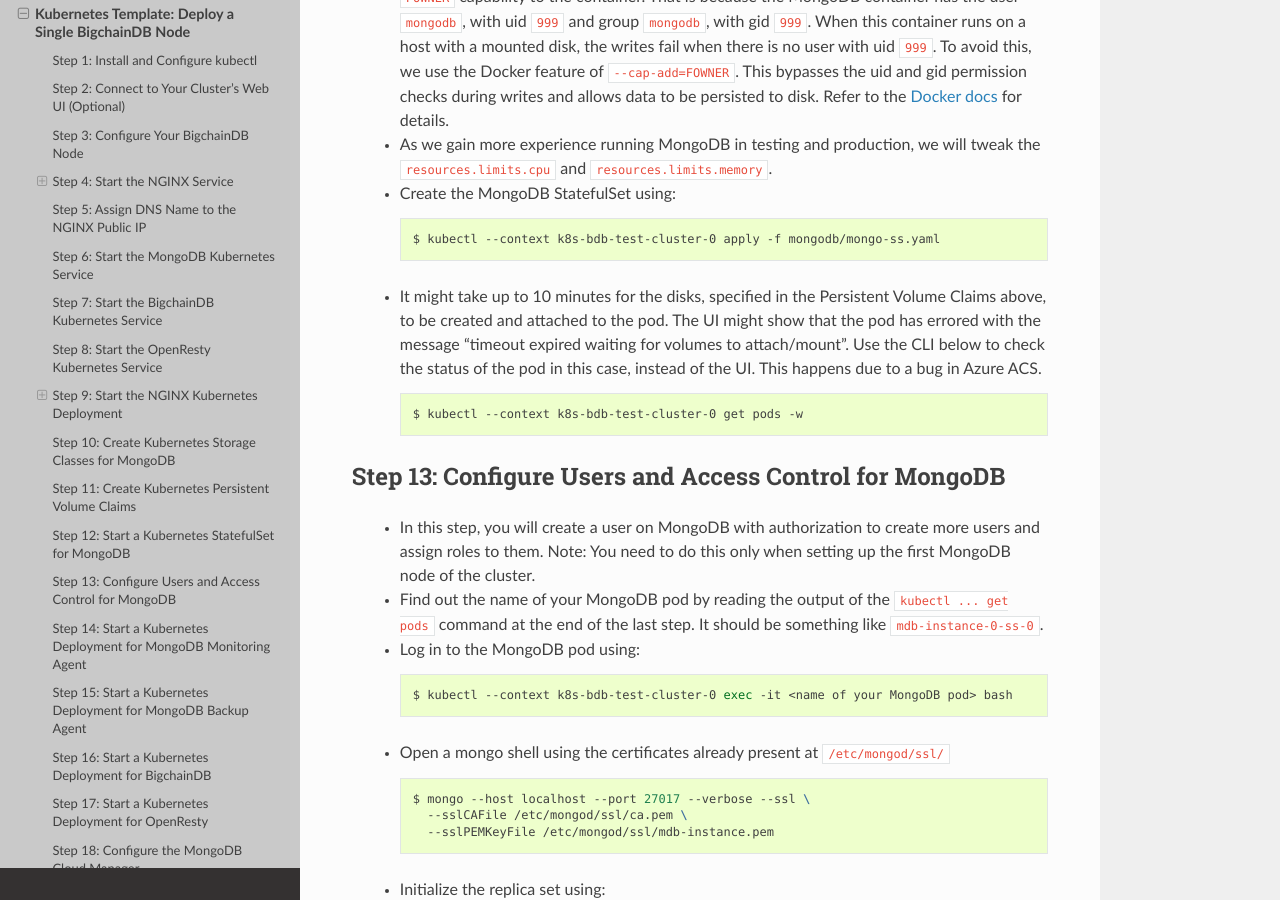
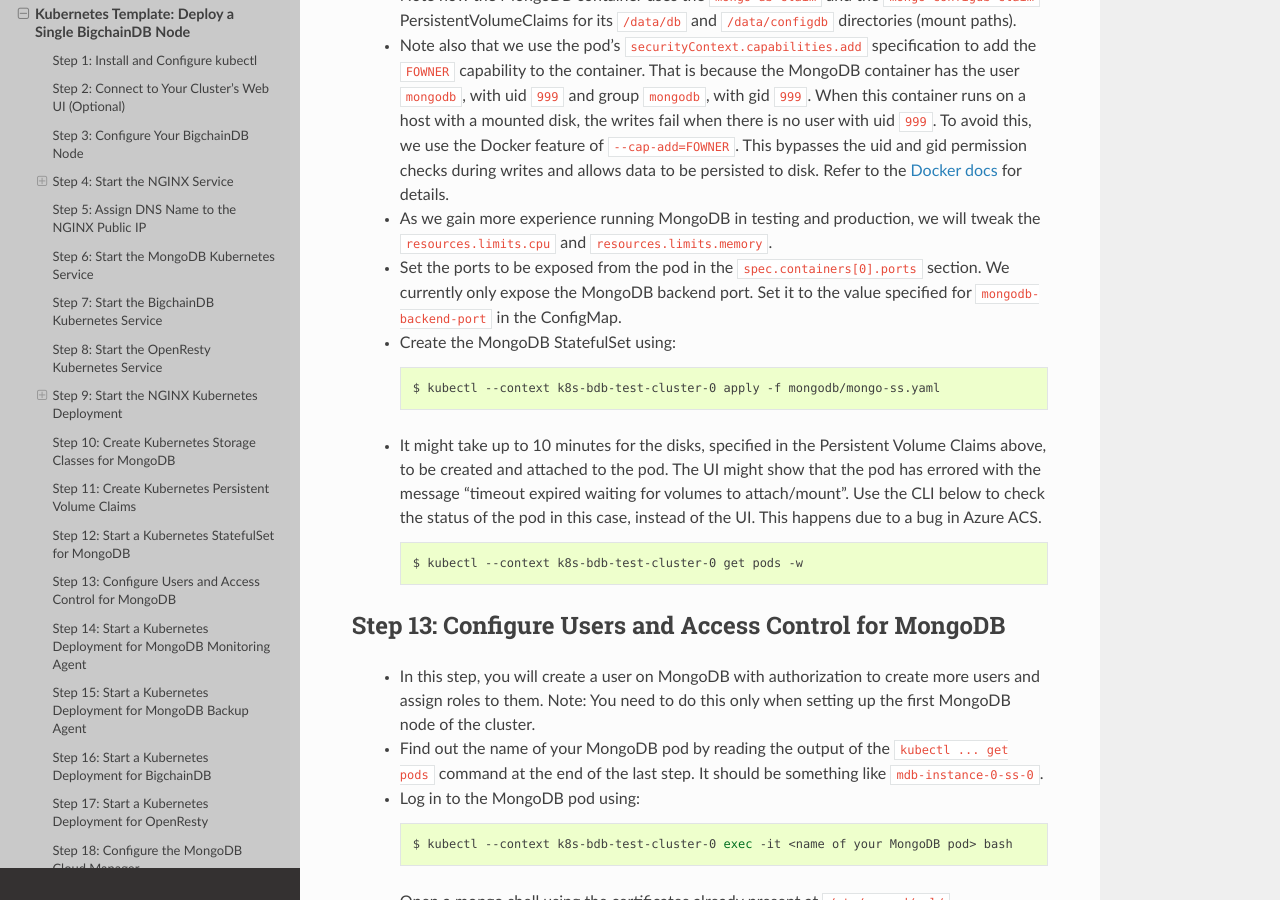
Before and after one commit to bigchaindb/bigchaindb, a Sphinx documentation site: the page built from docs/server/source/production-deployment-template/node-on-kubernetes.rst, in a window 1280 px wide and 900 px high, scrolled down 7935 px. Built offline with Sphinx 7.4.7 and the Read the Docs theme 2.0.0, drawn with Linux system fonts in a browser that asks for light colours; pages that are not in the unit, such as notebooks, are missing from menus; some of the changed text lies outside the part shown.

Commit message:
Update docs for MDB configuration

```diff
--- a/docs/server/source/production-deployment-template/node-on-kubernetes.rst
+++ b/docs/server/source/production-deployment-template/node-on-kubernetes.rst
@@ -233,6 +233,11 @@
     the ConfigMap followed by ``-ss``. For example, if the value set in the
     ``mdb-instance-name`` is ``mdb-instance-0``, set  the
     ``spec.selector.app`` to ``mdb-instance-0-ss``.
+
+  * Set ``ports[0].port`` and ``ports[0].targetPort`` to the value set in the
+    ``mongodb-backend-port`` in the ConfigMap above.
+    This is the ``mdb-port`` in the file which specifies where MongoDB listens
+    for API requests.
 
   * Start the Kubernetes Service:
 
@@ -490,6 +495,11 @@
 
   * As we gain more experience running MongoDB in testing and production, we
     will tweak the ``resources.limits.cpu`` and ``resources.limits.memory``.
+
+  * Set the ports to be exposed from the pod in the
+    ``spec.containers[0].ports`` section. We currently only expose the MongoDB
+    backend port. Set it to the value specified for ``mongodb-backend-port``
+    in the ConfigMap.
 
   * Create the MongoDB StatefulSet using:
 
```
